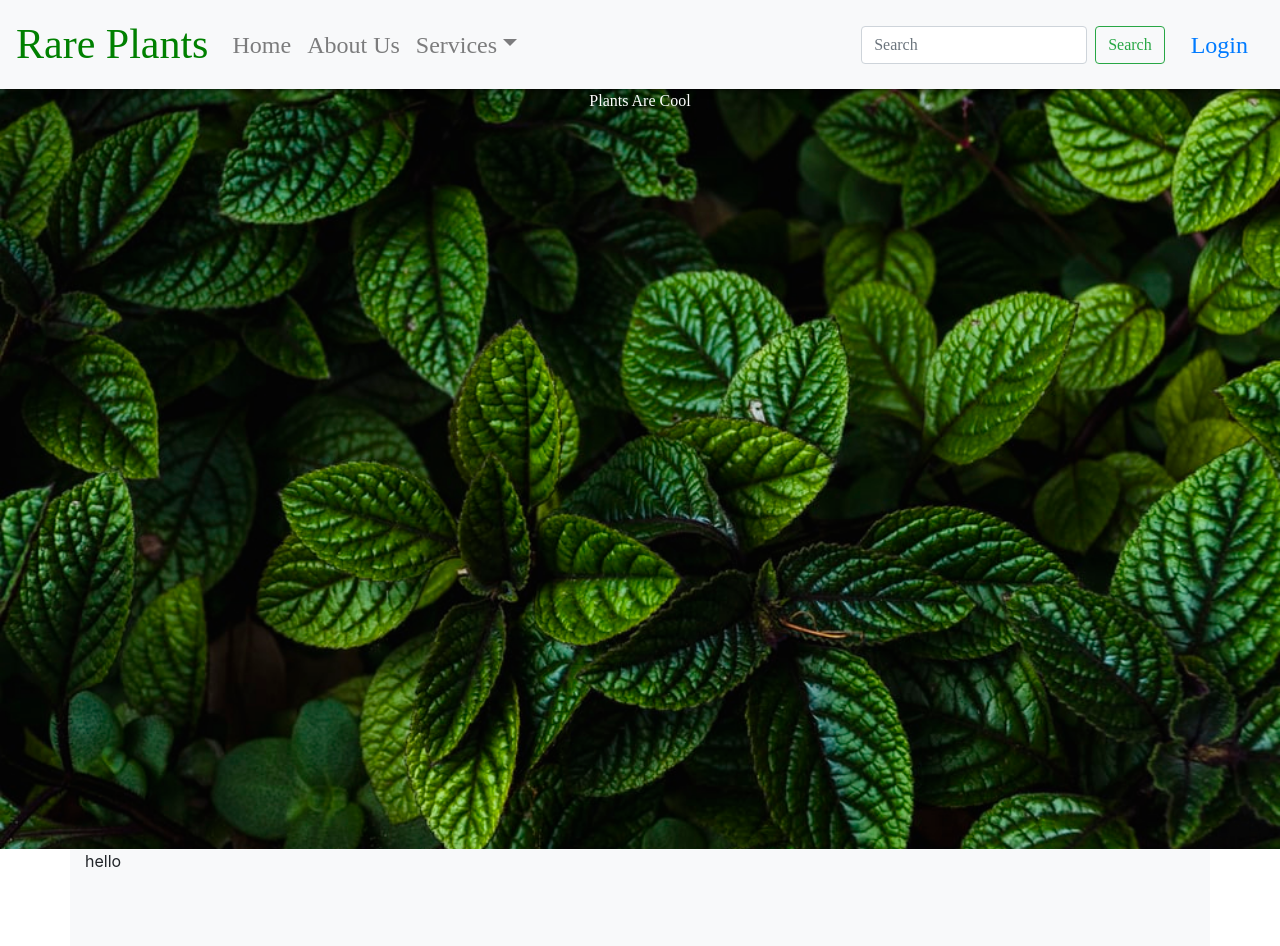
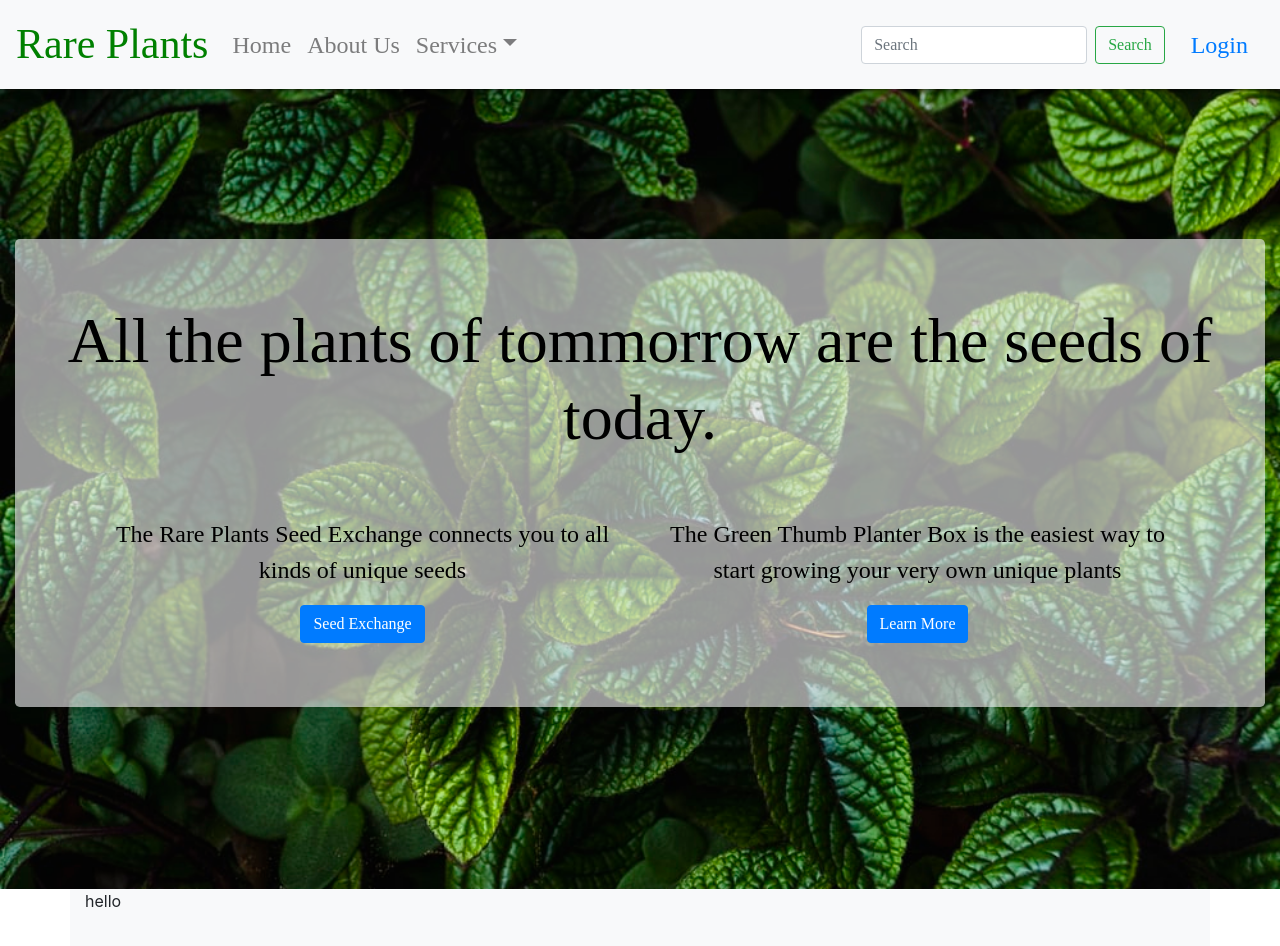
Before and after one commit to rgohma2/rare-plants-front-end, a React (Create React App) app: page / in a window 1280 px wide. Shown: the top 946 px of the page. Built offline with nearby package versions, Linux system fonts and the light colour scheme.

Commit message:
more styling of landing page

```diff
--- a/src/App.js
+++ b/src/App.js
@@ -6,6 +6,7 @@ import NavDropdown from 'react-bootstrap/NavDropdown';
 import Container from 'react-bootstrap/Container';
 import Form from 'react-bootstrap/Form';
 import FormControl from 'react-bootstrap/FormControl';
+import Jumbotron from 'react-bootstrap/Jumbotron'
 import Button from 'react-bootstrap/Button';
 
 
@@ -39,8 +40,8 @@ function App() {
           </Navbar.Collapse>
         </Navbar>
         <div>
-          <div style={{
-            height:'760px',
+          <Container fluid style={{
+            height:'800px',
             backgroundImage:`url(/tropicalplants2.jpeg)`,
             backgroundRepeat: 'no-repeat',
             backgroundSize: 'cover',
@@ -52,11 +53,31 @@ function App() {
             //     #FFEBCD,
             //     #DEB887 90px
             //   )`
-            fontFamily: 'Poiret One, cursive'
+            fontFamily: 'Poiret One, cursive',
+            display: 'flex',
+            alignItems: 'center',
+            justifyContent: 'center'
           }}>
 
-          Plants Are Cool
-          </div>
+            <Jumbotron style={{
+              fontFamily: 'Poiret One, cursive',
+              color: 'black',
+              background: 'rgba(248,249,250,0.6)',
+              width: '100%',
+            }}>
+              <h1 style={{fontSize:'4em'}}>All the plants of tommorrow are the seeds of today.</h1>
+              <Container style={{display:'flex', marginTop: '5%', fontSize: '1.5em'}}>
+                <Container>
+                  <p>The Rare Plants Seed Exchange connects you to all kinds of unique seeds</p>
+                  <Button>Seed Exchange</Button>
+                </Container>
+                <Container>
+                  <p>The Green Thumb Planter Box is the easiest way to start growing your very own unique plants</p>
+                  <Button>Learn More</Button>
+                </Container>
+              </Container>
+            </Jumbotron>
+          </Container>
           <Container style={{backgroundColor: 'rgb(248,249,250)', height: '760px'}}>
           hello
           </Container>
```
Also changed, not shown: 1 other file (tests, documents, lock files or other folders).
